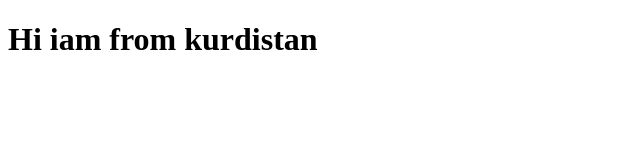
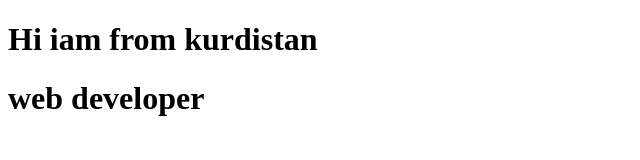
Before and after one commit to mosherzad/MoRepository, a plain HTML site: page index.html in a window 1280 px wide. Shown: the whole page, without its empty margins (0-640 px from the left). Drawn offline with Linux system fonts and the light colour scheme.

Commit message:
add h1 to the index.html

```diff
--- a/index.html
+++ b/index.html
@@ -7,5 +7,6 @@
   </head>
   <body>
     <h1>Hi iam from kurdistan</h1>
+    <h1>web developer</h1>
   </body>
 </html>
```
